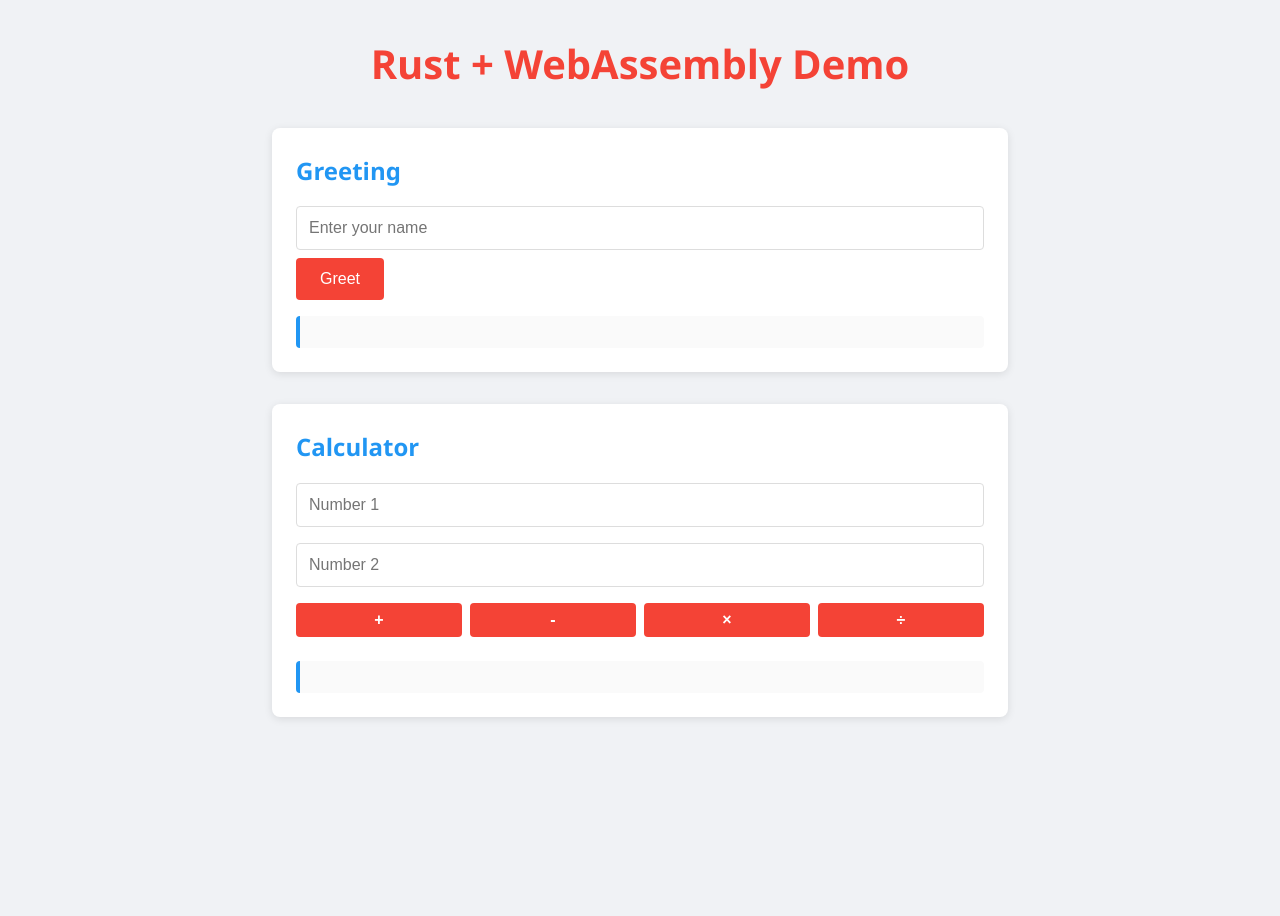
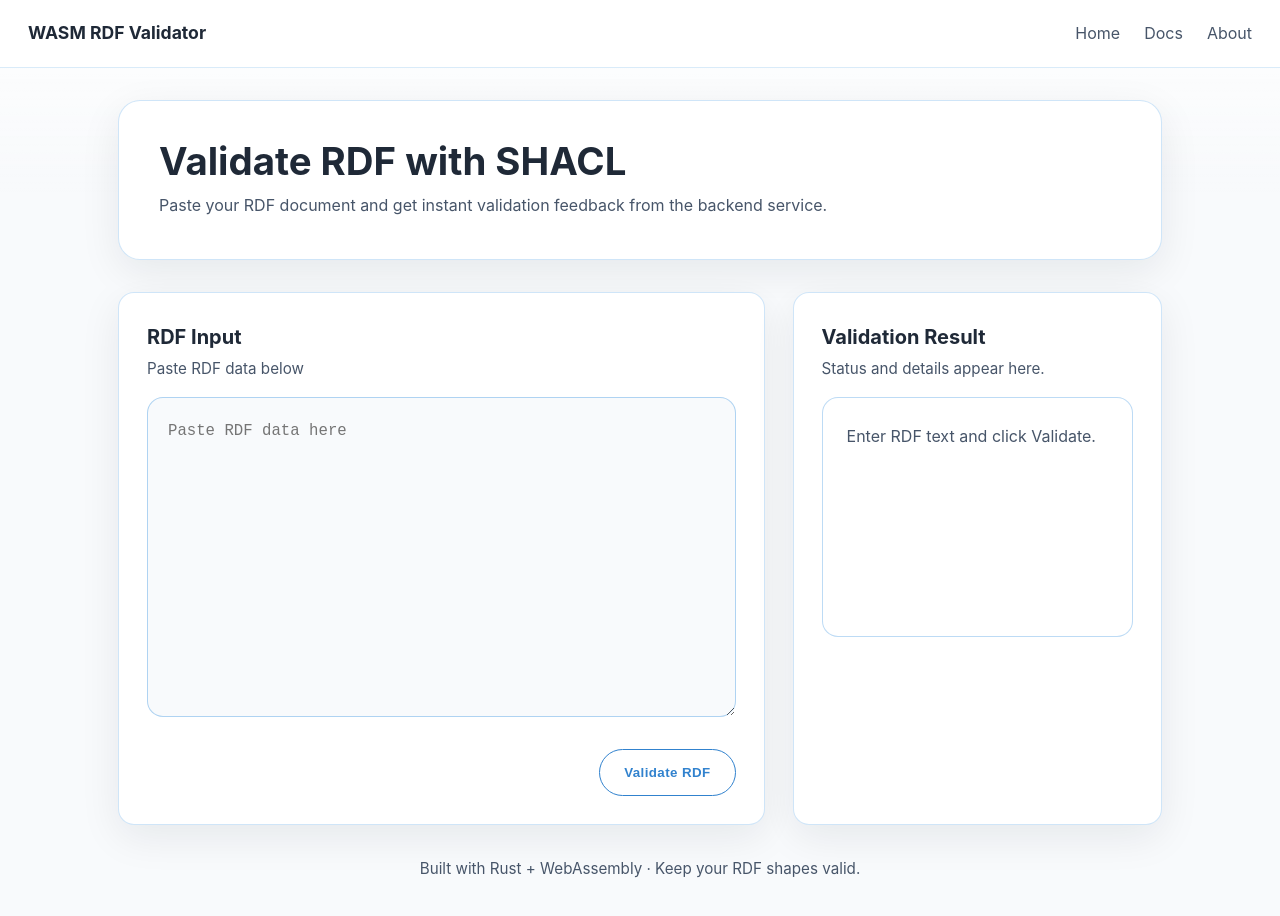
Before and after one commit to UO258220/tfg_code, a website built with Vite: page static/index.html in a window 1280 px wide. Before the commit the page ends 800 px from the top, so only its background shows below. Built offline with nearby package versions, Linux system fonts and the light colour scheme.

Commit message:
Validator RDF for case 2

```diff
--- a/static/css/style.css
+++ b/static/css/style.css
@@ -1,9 +1,12 @@
 :root {
-  --primary-color: #f44336;
-  --secondary-color: #2196f3;
-  --text-color: #333;
-  --border-color: #ddd;
-  --bg-color: #fafafa;
+  --bg: #f8fafc;
+  --surface: #ffffff;
+  --border: #2b6cb0;
+  --text: #1f2937;
+  --muted: #475569;
+  --accent: #3182ce;
+  --radius: 16px;
+  --shadow: 0 12px 40px rgba(15, 23, 42, 0.08);
 }
 
 * {
@@ -12,110 +15,222 @@
   box-sizing: border-box;
 }
 
+html,
 body {
-  font-family: "Segoe UI", Tahoma, Geneva, Verdana, sans-serif;
-  background-color: #f0f2f5;
-  color: var(--text-color);
+  min-height: 100%;
+}
+
+body {
+  font-family: Inter, system-ui, -apple-system, BlinkMacSystemFont, "Segoe UI", sans-serif;
+  background: var(--bg);
+  color: var(--text);
   line-height: 1.6;
 }
 
-.container {
-  max-width: 800px;
-  margin: 0 auto;
-  padding: 2rem;
+body::before {
+  content: "";
+  position: fixed;
+  inset: 0;
+  background: linear-gradient(180deg, rgba(255, 255, 255, 0.85), transparent 24%);
+  pointer-events: none;
 }
 
-h1 {
-  text-align: center;
-  color: var(--primary-color);
-  margin-bottom: 2rem;
-  font-size: 2.5rem;
+.topbar {
+  position: fixed;
+  inset: 0 auto auto 0;
+  width: 100%;
+  height: 68px;
+  display: flex;
+  align-items: center;
+  justify-content: space-between;
+  padding: 0 1.75rem;
+  background: rgba(255, 255, 255, 0.96);
+  border-bottom: 1px solid rgba(66, 153, 225, 0.2);
+  z-index: 999;
+  backdrop-filter: blur(12px);
 }
 
-h2 {
-  color: var(--secondary-color);
-  margin-bottom: 1rem;
-  font-size: 1.5rem;
+.topbar__brand .logo {
+  font-size: 1.1rem;
+  font-weight: 700;
+  color: var(--text);
 }
 
-.section {
-  background: white;
-  border-radius: 8px;
-  padding: 1.5rem;
-  margin-bottom: 2rem;
-  box-shadow: 0 2px 8px rgba(0, 0, 0, 0.1);
+.topbar__links {
+  display: flex;
+  gap: 1.5rem;
 }
 
-input {
-  padding: 0.75rem;
-  border: 1px solid var(--border-color);
-  border-radius: 4px;
-  font-size: 1rem;
-  width: 100%;
-  margin-bottom: 0.5rem;
+.topbar__link {
+  color: var(--muted);
+  text-decoration: none;
+  transition: color 0.2s ease;
 }
 
-input:focus {
-  outline: none;
-  border-color: var(--secondary-color);
-  box-shadow: 0 0 0 3px rgba(33, 150, 243, 0.1);
+.topbar__link:hover {
+  color: var(--accent);
 }
 
-button {
-  padding: 0.75rem 1.5rem;
-  background-color: var(--primary-color);
-  color: white;
-  border: none;
-  border-radius: 4px;
-  cursor: pointer;
-  font-size: 1rem;
-  transition: background-color 0.2s ease;
+.page {
+  max-width: 1100px;
+  margin: 0 auto;
+  padding: 100px 1.75rem 3rem;
+  position: relative;
 }
 
-button:hover {
-  background-color: #da190b;
+.hero {
+  background: var(--surface);
+  border: 1px solid rgba(66, 153, 225, 0.25);
+  border-radius: 22px;
+  padding: 2.5rem;
+  box-shadow: var(--shadow);
+  margin-bottom: 2rem;
 }
 
-button:active {
-  transform: scale(0.98);
+.hero__content h1 {
+  font-size: clamp(2rem, 3vw, 2.75rem);
+  line-height: 1.05;
+  color: var(--text);
+  margin-bottom: 0.75rem;
 }
 
-.calculator {
-  display: flex;
-  flex-direction: column;
-  gap: 0.5rem;
+.hero__content p {
+  max-width: 720px;
+  color: var(--muted);
+  font-size: 1rem;
 }
 
-.button-group {
+.app-shell {
   display: grid;
-  grid-template-columns: repeat(4, 1fr);
-  gap: 0.5rem;
+  grid-template-columns: minmax(0, 1.4fr) minmax(320px, 0.8fr);
+  gap: 1.75rem;
 }
 
-.button-group button {
-  padding: 0.5rem;
-  font-weight: bold;
+.panel {
+  background: var(--surface);
+  border: 1px solid rgba(66, 153, 225, 0.25);
+  border-radius: var(--radius);
+  padding: 1.75rem;
+  box-shadow: var(--shadow);
 }
 
-p {
-  margin-top: 1rem;
-  padding: 1rem;
-  background-color: var(--bg-color);
-  border-left: 4px solid var(--secondary-color);
-  border-radius: 4px;
-  min-height: 1.5rem;
+.panel__header {
+  display: flex;
+  align-items: flex-start;
+  justify-content: space-between;
+  gap: 1rem;
+  margin-bottom: 1rem;
 }
 
-@media (max-width: 600px) {
-  .container {
-    padding: 1rem;
+.panel__header h2 {
+  font-size: 1.25rem;
+  margin: 0;
+  color: var(--text);
+}
+
+.panel__subtitle {
+  margin: 0.25rem 0 0;
+  color: var(--muted);
+  font-size: 0.95rem;
+}
+
+.editor {
+  width: 100%;
+  min-height: 320px;
+  border-radius: 16px;
+  border: 1px solid rgba(66, 153, 225, 0.4);
+  background: #f8fafc;
+  color: var(--text);
+  padding: 1.25rem;
+  font-family: "Fira Code", monospace;
+  font-size: 0.98rem;
+  line-height: 1.7;
+  resize: vertical;
+}
+
+.editor:focus {
+  outline: 2px solid rgba(66, 153, 225, 0.4);
+  outline-offset: 2px;
+}
+
+.panel__actions {
+  display: flex;
+  justify-content: flex-end;
+  margin-top: 1.5rem;
+}
+
+.button-27 {
+  padding: 0.95rem 1.5rem;
+  border-radius: 999px;
+  border: 1px solid var(--accent);
+  background: #ffffff;
+  color: var(--accent);
+  font-weight: 700;
+  letter-spacing: 0.03em;
+  cursor: pointer;
+  transition: background-color 0.2s ease, transform 0.2s ease;
+}
+
+.button-27:hover {
+  background: rgba(56, 189, 248, 0.12);
+  transform: translateY(-1px);
+}
+
+.button-27:active {
+  transform: translateY(1px);
+}
+
+.result-card {
+  min-height: 240px;
+  border-radius: 16px;
+  border: 1px solid rgba(66, 153, 225, 0.35);
+  background: #ffffff;
+  padding: 1.5rem;
+  color: var(--text);
+  white-space: pre-wrap;
+  line-height: 1.75;
+  font-size: 1rem;
+}
+
+.status-valid {
+  color: #176f2c;
+}
+
+.status-invalid {
+  color: #b91c1c;
+}
+
+.status-info {
+  color: var(--muted);
+}
+
+.status-warning {
+  color: #b45309;
+}
+
+.footer {
+  margin-top: 2rem;
+  text-align: center;
+  color: var(--muted);
+  font-size: 0.95rem;
+}
+
+@media (max-width: 980px) {
+  .app-shell {
+    grid-template-columns: 1fr;
+  }
+}
+
+@media (max-width: 720px) {
+  .page {
+    padding: 100px 1rem 2rem;
   }
 
-  h1 {
-    font-size: 1.8rem;
+  .topbar {
+    padding: 0 1rem;
   }
 
-  .button-group {
-    grid-template-columns: repeat(2, 1fr);
+  .topbar__links {
+    display: none;
   }
 }
--- a/static/index.html
+++ b/static/index.html
@@ -3,34 +3,61 @@
 <head>
   <meta charset="UTF-8" />
   <meta name="viewport" content="width=device-width, initial-scale=1.0" />
-  <title>Rust + WebAssembly Project</title>
+  <title>WASM RDF Validator</title>
   <link rel="stylesheet" href="./css/style.css" />
 </head>
 <body>
-  <div class="container">
-    <h1>Rust + WebAssembly Demo</h1>
-    <div class="section">
-      <h2>Greeting</h2>
-      <input type="text" id="name-input" placeholder="Enter your name" />
-      <button onclick="handleGreet()">Greet</button>
-      <p id="greeting-result"></p>
+  <nav class="topbar">
+    <div class="topbar__brand">
+      <span class="logo">WASM RDF Validator</span>
     </div>
+    <div class="topbar__links">
+      <a href="#" class="topbar__link">Home</a>
+      <a href="https://github.com/UO258220/tfg_code" class="topbar__link">Docs</a>
+      <a href="#" class="topbar__link">About</a>
+    </div>
+  </nav>
 
-    <div class="section">
-      <h2>Calculator</h2>
-      <div class="calculator">
-        <input type="number" id="num1" placeholder="Number 1" />
-        <input type="number" id="num2" placeholder="Number 2" />
-        <div class="button-group">
-          <button onclick="handleCalculate('add')">+</button>
-          <button onclick="handleCalculate('subtract')">-</button>
-          <button onclick="handleCalculate('multiply')">×</button>
-          <button onclick="handleCalculate('divide')">÷</button>
+  <main class="page">
+    <section class="hero">
+      <div class="hero__content">
+        <h1>Validate RDF with SHACL</h1>
+        <p>Paste your RDF document and get instant validation feedback from the backend service.</p>
+      </div>
+    </section>
+
+    <section class="app-shell">
+      <div class="panel panel--input">
+        <div class="panel__header">
+          <div>
+            <h2>RDF Input</h2>
+            <p class="panel__subtitle">Paste RDF data below</p>
+          </div>
         </div>
-        <p id="calc-result"></p>
+
+        <textarea id="rdf-input" class="editor" placeholder="Paste RDF data here"></textarea>
+
+        <div class="panel__actions">
+          <button class="button-27" onclick="handleValidateRDF()">Validate RDF</button>
+        </div>
       </div>
-    </div>
-  </div>
+
+      <div class="panel panel--output">
+        <div class="panel__header">
+          <div>
+            <h2>Validation Result</h2>
+            <p class="panel__subtitle">Status and details appear here.</p>
+          </div>
+        </div>
+
+        <div id="rdf-result" class="result-card status-info">Enter RDF text and click Validate.</div>
+      </div>
+    </section>
+
+    <footer class="footer">
+      <p>Built with Rust + WebAssembly · Keep your RDF shapes valid.</p>
+    </footer>
+  </main>
 
   <script type="module" src="./js/index.ts"></script>
 </body>
--- a/static/js/index.ts
+++ b/static/js/index.ts
@@ -1,5 +1,12 @@
 import "../css/style.css";
 import * as wasm from "../pkg/tfg_wasm.js";
+import { validateRDF } from "./validator";
+
+declare global {
+  interface Window {
+    handleValidateRDF: () => Promise<void>;
+  }
+}
 
 let wasmModule: any;
 
@@ -7,56 +14,48 @@ async function initWasm(): Promise<void> {
   wasmModule = wasm;
 }
 
-window.handleGreet = (): void => {
-  const input = document.getElementById("name-input") as HTMLInputElement;
-  const result = document.getElementById("greeting-result");
+// window.handleCalculate = (operation: string): void => {
+//   const num1Input = document.getElementById("num1") as HTMLInputElement;
+//   const num2Input = document.getElementById("num2") as HTMLInputElement;
+//   const resultElement = document.getElementById("calc-result");
 
-  if (input && result && wasmModule) {
-    const greeting = wasmModule.greet(input.value || "World");
-    result.textContent = greeting;
-  }
-};
+//   if (!num1Input || !num2Input || !resultElement || !wasmModule) return;
 
-window.handleCalculate = (operation: string): void => {
-  const num1Input = document.getElementById("num1") as HTMLInputElement;
-  const num2Input = document.getElementById("num2") as HTMLInputElement;
-  const resultElement = document.getElementById("calc-result");
+//   const num1 = parseFloat(num1Input.value);
+//   const num2 = parseFloat(num2Input.value);
 
-  if (!num1Input || !num2Input || !resultElement || !wasmModule) return;
+//   if (isNaN(num1) || isNaN(num2)) {
+//     resultElement.textContent = "Please enter valid numbers";
+//     return;
+//   }
 
-  const num1 = parseFloat(num1Input.value);
-  const num2 = parseFloat(num2Input.value);
+//   const calculator = new wasmModule.Calculator();
+//   let result: number;
 
-  if (isNaN(num1) || isNaN(num2)) {
-    resultElement.textContent = "Please enter valid numbers";
-    return;
-  }
+//   switch (operation) {
+//     case "add":
+//       result = calculator.add(num1, num2);
+//       break;
+//     case "subtract":
+//       result = calculator.subtract(num1, num2);
+//       break;
+//     case "multiply":
+//       result = calculator.multiply(num1, num2);
+//       break;
+//     case "divide":
+//       if (num2 === 0) {
+//         resultElement.textContent = "Cannot divide by zero";
+//         return;
+//       }
+//       result = calculator.divide(num1, num2);
+//       break;
+//     default:
+//       return;
+//   }
 
-  const calculator = new wasmModule.Calculator();
-  let result: number;
+//   resultElement.textContent = `Result: ${result}`;
+// };
 
-  switch (operation) {
-    case "add":
-      result = calculator.add(num1, num2);
-      break;
-    case "subtract":
-      result = calculator.subtract(num1, num2);
-      break;
-    case "multiply":
-      result = calculator.multiply(num1, num2);
-      break;
-    case "divide":
-      if (num2 === 0) {
-        resultElement.textContent = "Cannot divide by zero";
-        return;
-      }
-      result = calculator.divide(num1, num2);
-      break;
-    default:
-      return;
-  }
-
-  resultElement.textContent = `Result: ${result}`;
-};
+window.handleValidateRDF = validateRDF;
 
 initWasm().catch(console.error);
--- /dev/null
+++ b/static/js/validator.ts
@@ -0,0 +1,92 @@
+interface ValidationViolation {
+  message?: string;
+  path?: string;
+}
+
+interface ValidationResponse {
+  valid: boolean;
+  violations?: ValidationViolation[];
+  message?: string;
+}
+
+function setResultState(element: HTMLElement, message: string, statusClass: string): void {
+  element.className = `result-card ${statusClass}`;
+  element.textContent = message;
+}
+
+/**
+ * Validates RDF data using SHACL via the backend RUDOF service
+ * Posts RDF text to /api/validate-rdf and handles the response
+ */
+export async function validateRDF(): Promise<void> {
+  const rdfInput = document.getElementById("rdf-input") as HTMLTextAreaElement;
+  const rdfResult = document.getElementById("rdf-result");
+
+  if (!rdfInput || !rdfResult) return;
+
+  const rdfText = rdfInput.value.trim();
+  if (!rdfText) {
+    setResultState(rdfResult, "Enter RDF text to validate.", "status-info");
+    return;
+  }
+
+  setResultState(rdfResult, "Validating RDF using SHACL...", "status-info");
+
+  try {
+    const response = await fetch("http://localhost:3001/api/validate-rdf", {
+      method: "POST",
+      headers: {
+        "Content-Type": "application/json",
+      },
+      body: JSON.stringify({ rdf: rdfText }),
+    });
+
+    if (!response.ok) {
+      const errorText = await response.text();
+      let errorMessage = `Validation error: ${response.status} ${response.statusText}`;
+
+      try {
+        const errorData = JSON.parse(errorText);
+        if (errorData.violations && errorData.violations.length > 0) {
+          errorMessage = `✗ RDF validation failed:\n${errorData.violations
+            .map((v: ValidationViolation) => `- ${v.message || "Constraint violation"}`)
+            .join("\n")}`;
+        }
+      } catch {
+        if (errorText) {
+          errorMessage += `\n${errorText}`;
+        }
+      }
+
+      setResultState(rdfResult, errorMessage, "status-invalid");
+      return;
+    }
+
+    const result: ValidationResponse = await response.json();
+    if (result.valid) {
+      setResultState(rdfResult, `✓ ${result.message || "RDF is valid according to SHACL"}`, "status-valid");
+    } else {
+      setResultState(
+        rdfResult,
+        `✗ RDF validation failed:\n${result.violations
+          ?.map((v: ValidationViolation) =>
+            `- ${v.message || "Constraint violation at " + (v.path || "unknown")}`
+          )
+          .join("\n") || "Unknown validation error"}`,
+        "status-invalid"
+      );
+    }
+  } catch (error) {
+    const errorMessage = error instanceof Error ? error.message : String(error);
+
+    if (errorMessage.includes("fetch") || errorMessage.includes("NetworkError") || errorMessage.includes("Failed to fetch")) {
+      setResultState(
+        rdfResult,
+        `❌ Backend server not available. Please start the server with:\n\nnpm run server\n\nThen run validation again.`,
+        "status-warning"
+      );
+    } else {
+      setResultState(rdfResult, `Validation failed: ${errorMessage}`, "status-invalid");
+    }
+  }
+}
```
Also changed, not shown: package.json (+7 -1 lines), README.md, dist/index.html, 1 other file.
